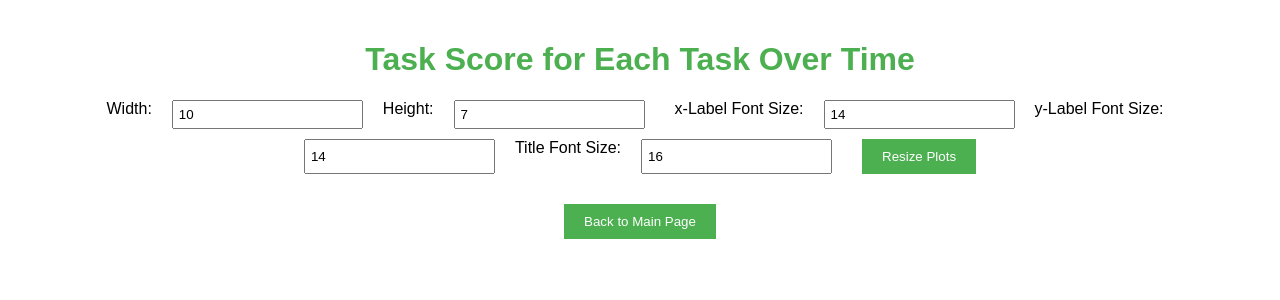
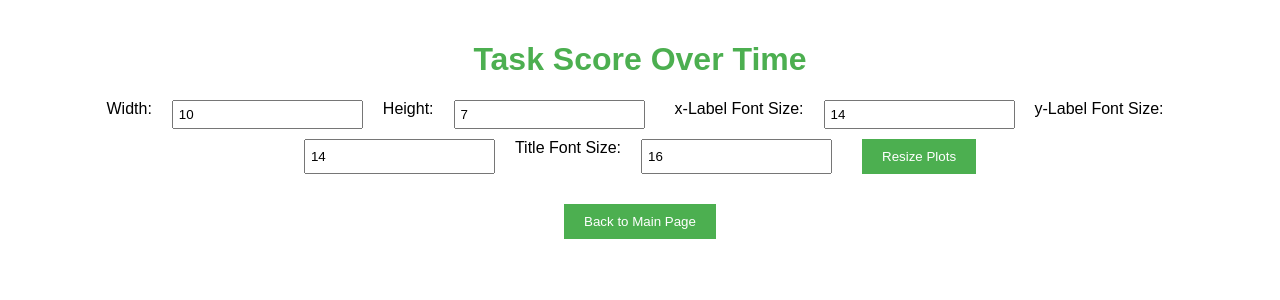
Before and after one commit to jtgannon10/Habit_Tracker, a Flask app: page /plot_task_scores in a window 1280 px wide. Shown: the top 300 px of the page. Run offline with Flask 3, Linux system fonts and the light colour scheme.

Commit message:
Update plot_task_scores.html

```diff
--- a/api/templates/plot_task_scores.html
+++ b/api/templates/plot_task_scores.html
@@ -78,7 +78,7 @@
     </style>
 </head>
 <body>
-    <h1>Task Score for Each Task Over Time</h1>
+    <h1>Task Score Over Time</h1>
 
     <!-- Form for resizing plots -->
     <form action="{{ url_for('plot_task_scores') }}" method="get">
```
